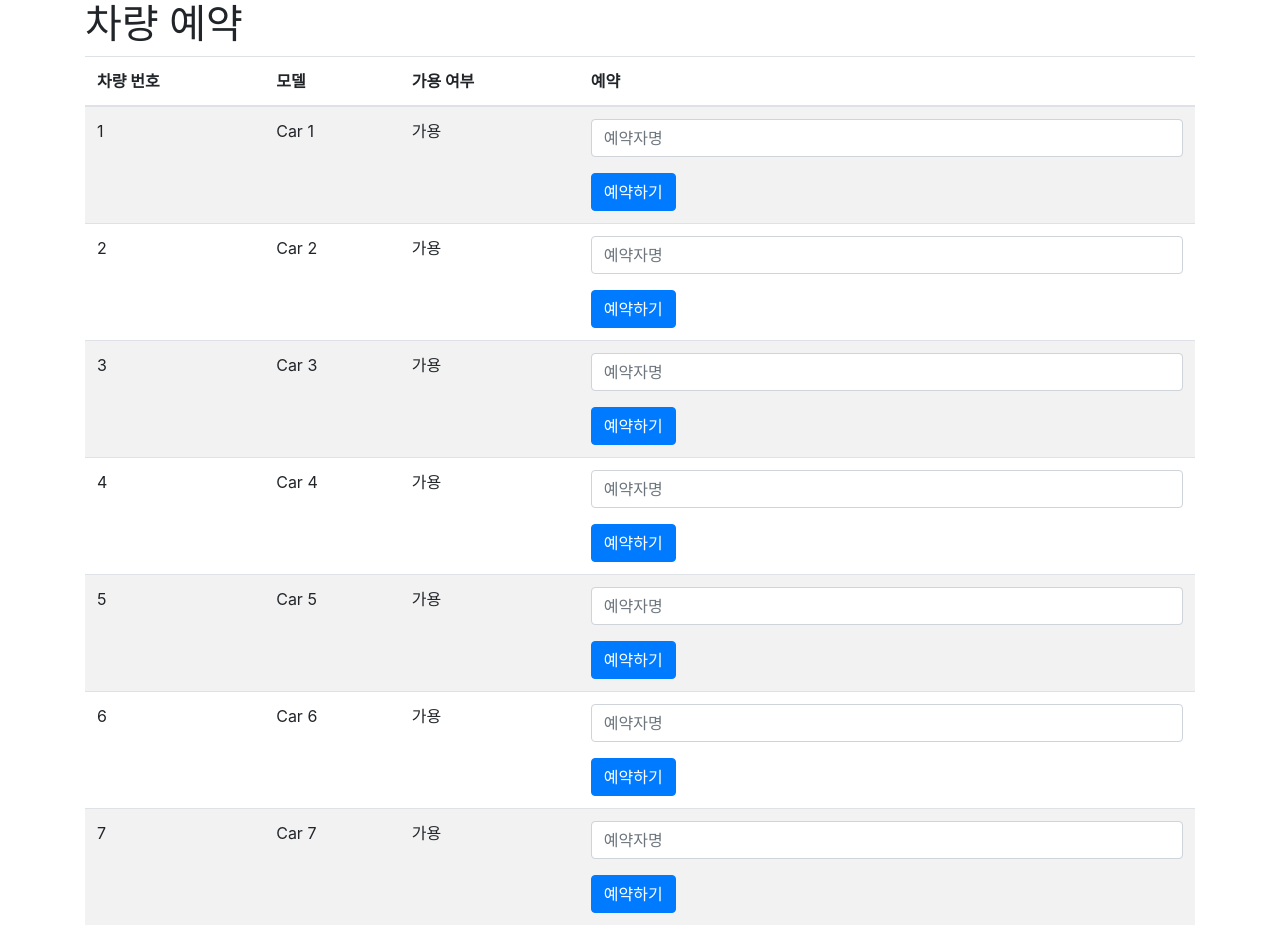
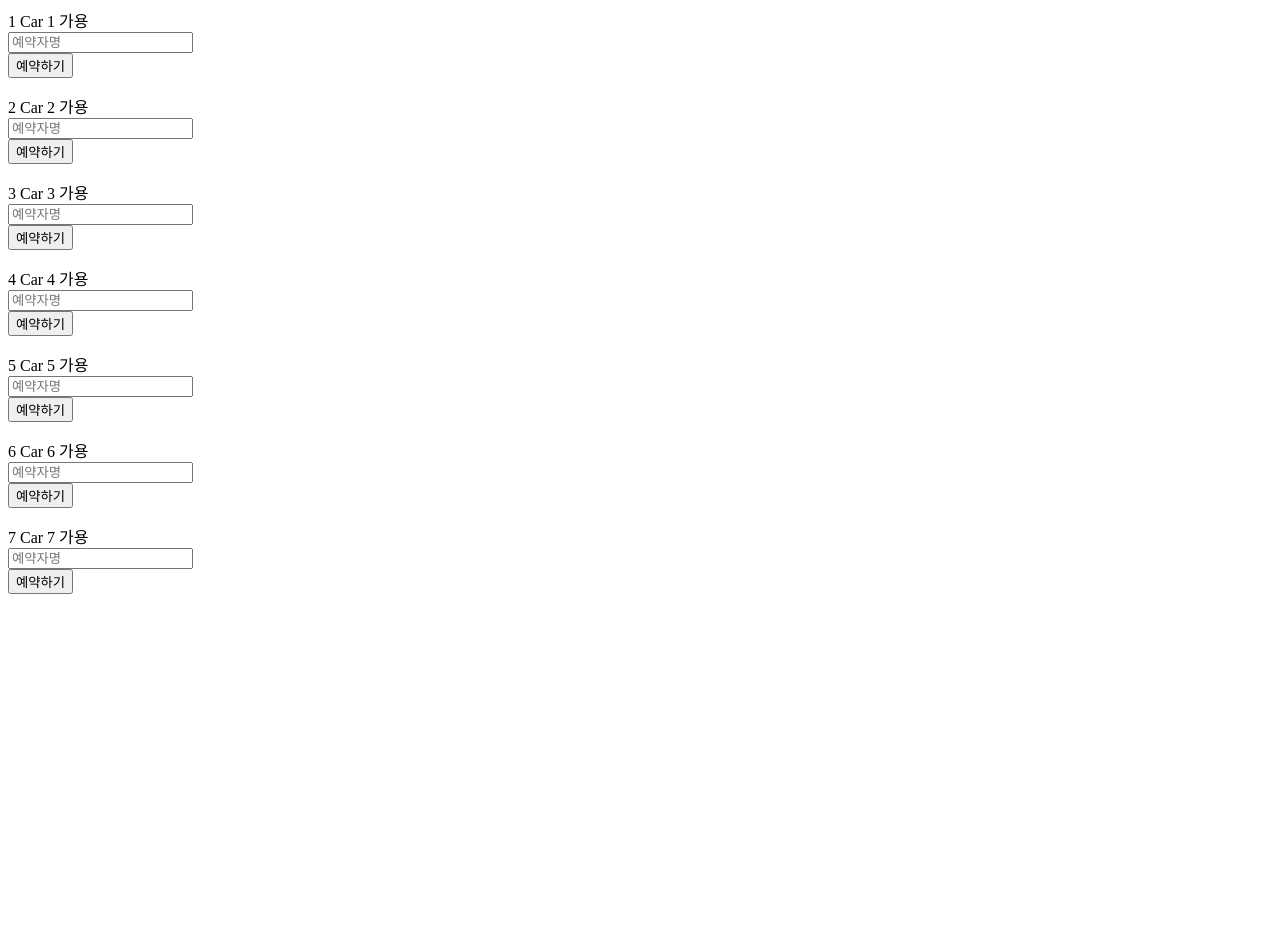
Before and after one commit to mongshot/jbclaim, a Flask app: page / in a window 1280 px wide. After the commit the page ends 594 px from the top, so only its background shows below. Run offline with Flask 2, Linux system fonts and the light colour scheme; some libraries are stand-ins or nearby versions.

Commit message:
Update index.html

```diff
--- a/templates/index.html
+++ b/templates/index.html
@@ -1,25 +1,4 @@
-<!DOCTYPE html>
-<html lang="en">
-<head>
-    <meta charset="UTF-8">
-    <meta name="viewport" content="width=device-width, initial-scale=1.0">
-    <title>차량 예약</title>
-    <!-- 부트스트랩 CSS를 사용하거나 원하는 스타일 시트를 링크할 수 있습니다. -->
-    <link rel="stylesheet" href="https://stackpath.bootstrapcdn.com/bootstrap/4.5.2/css/bootstrap.min.css">
-</head>
-<body>
-    <div class="container">
-        <h1>차량 예약</h1>
-        <table class="table table-striped">
-            <thead>
-                <tr>
-                    <th>차량 번호</th>
-                    <th>모델</th>
-                    <th>가용 여부</th>
-                    <th>예약</th>
-                </tr>
-            </thead>
-            <tbody>
+<!-- 예약된 차량 정보 표시 -->
 {% for car in cars %}
 <tr>
     <td>{{ car.id }}</td>
@@ -34,14 +13,9 @@
             <button type="submit" class="btn btn-primary">예약하기</button>
         </form>
         {% else %}
-                        <p>예약자명: {{ car.reservation_name }}</p> <!-- 예약자명 표시 -->
+        <p>예약자명: {{ car.reservation_name }}</p>
         <a href="{{ url_for('cancel_reservation', reservation_id=car.get('reservation_id', 0)) }}" class="btn btn-danger">예약 취소</a>
         {% endif %}
     </td>
 </tr>
 {% endfor %}
-            </tbody>
-        </table>
-    </div>
-</body>
-</html>
```
Lines whose indentation alone changed are shown as unchanged.
